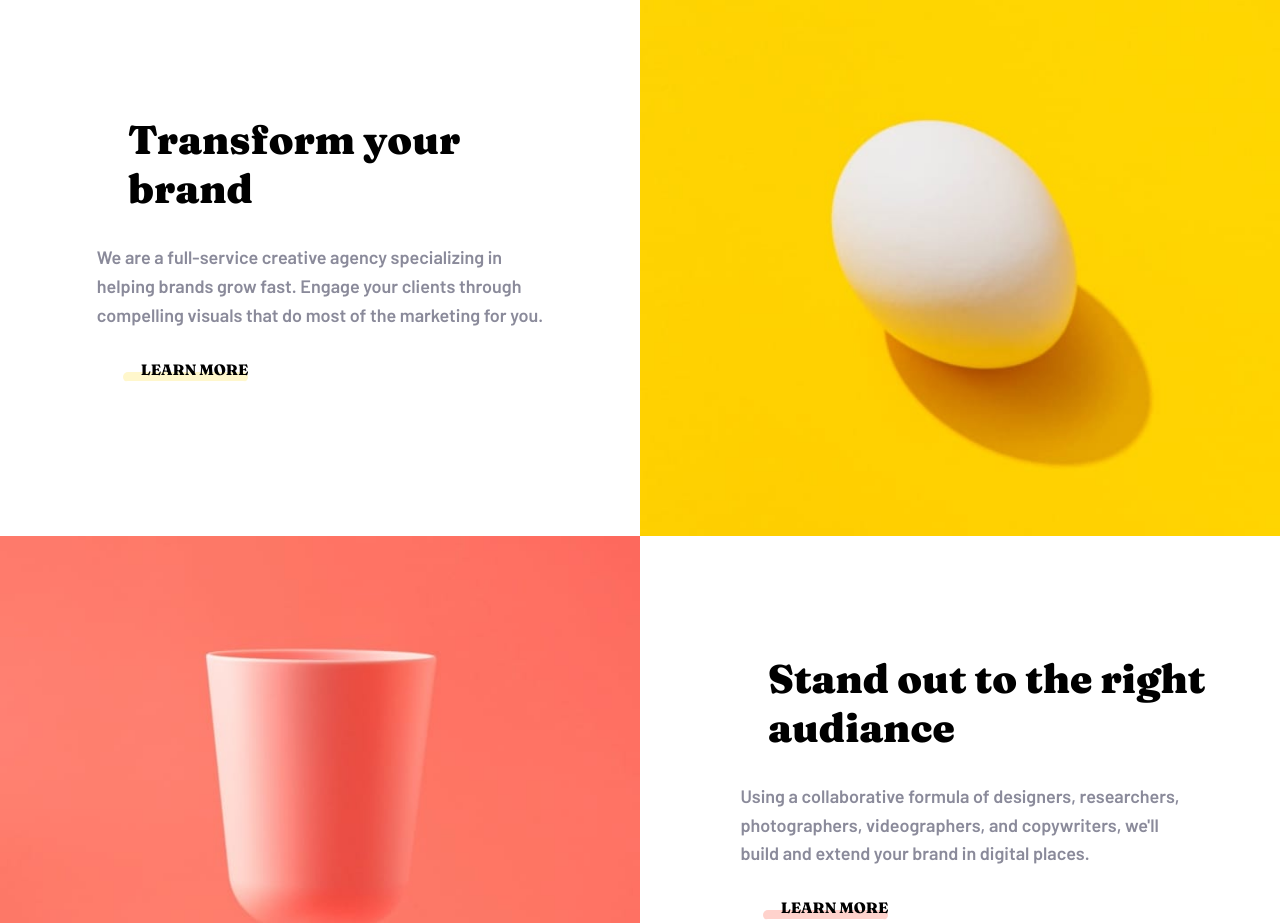
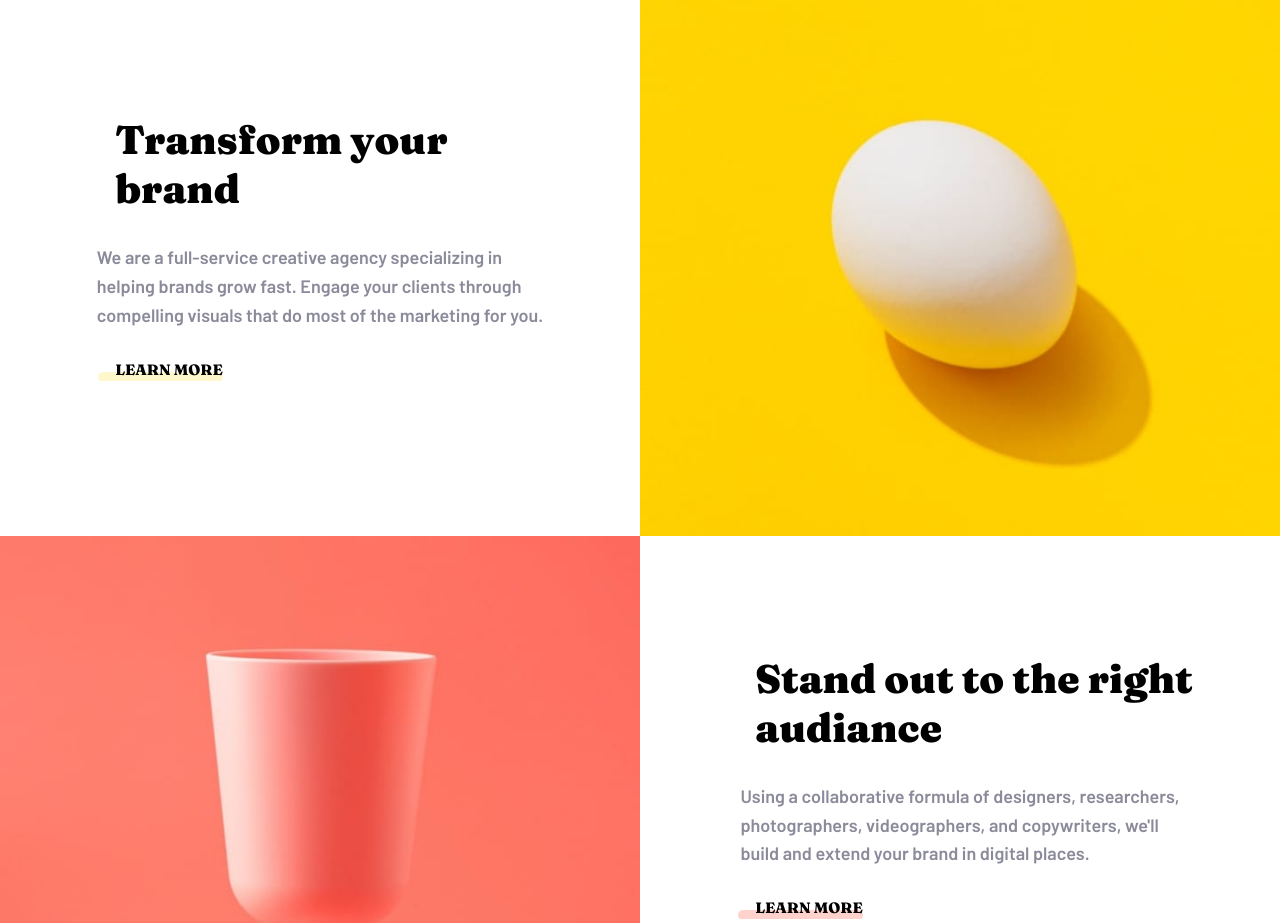
Before and after one commit to Adicoder24hr/sunnyside-design, a plain HTML site: page index.html in a window 1280 px wide. Shown: the part 802-1725 px from the top of the page. Drawn offline with Linux system fonts and the light colour scheme.

Commit message:
fixed the position issues

```diff
--- a/scss/style.scss
+++ b/scss/style.scss
@@ -132,7 +132,7 @@ body{
                     font-size: 40px;
                     font-weight:900;
                     align-self: flex-start;
-                    padding-left: 20%;
+                    padding-left: 18%;
 
                 }
 
@@ -148,7 +148,7 @@ body{
                     text-decoration: none;
                     color: black;
                     align-self: flex-start;
-                    padding-left: 22%;
+                    padding-left: 18%;
                     font-family: $Fraunces;
                     text-transform: uppercase;
                     font-weight: 800;
@@ -162,7 +162,7 @@ body{
                     height: 10px;
                     box-shadow: 0px 9px 0px hsl(51, 100%, 90%) inset;
                     position: relative;
-                    left: -21%;
+                    left: -25%;
                     bottom: 37px;
                     z-index: 20;
                     border-radius: 20px 20px 20px 20px;
```
Also changed, not shown: scss/style.css.
